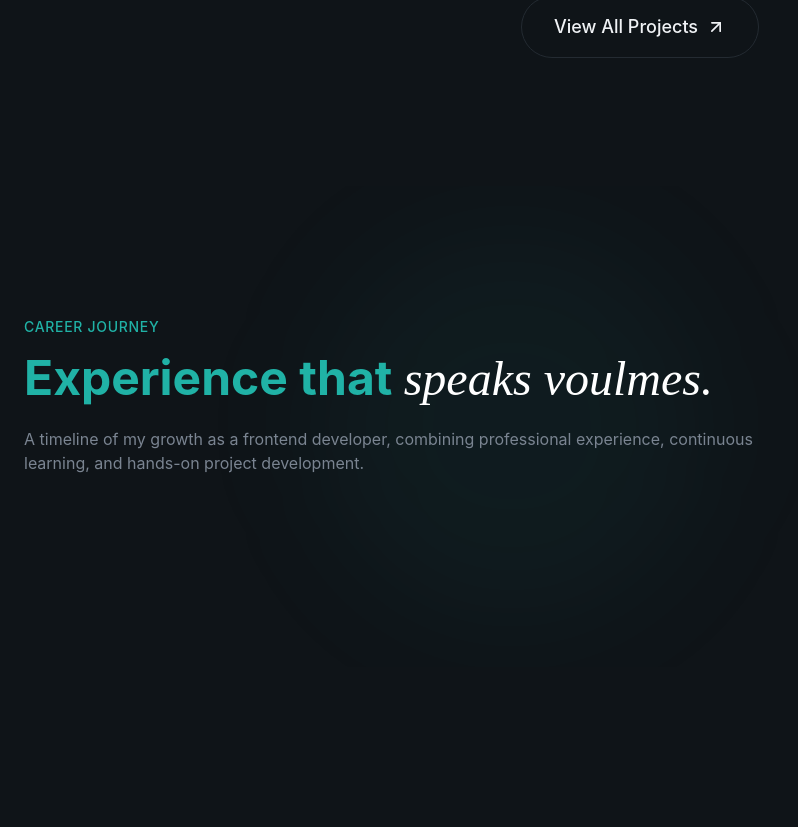
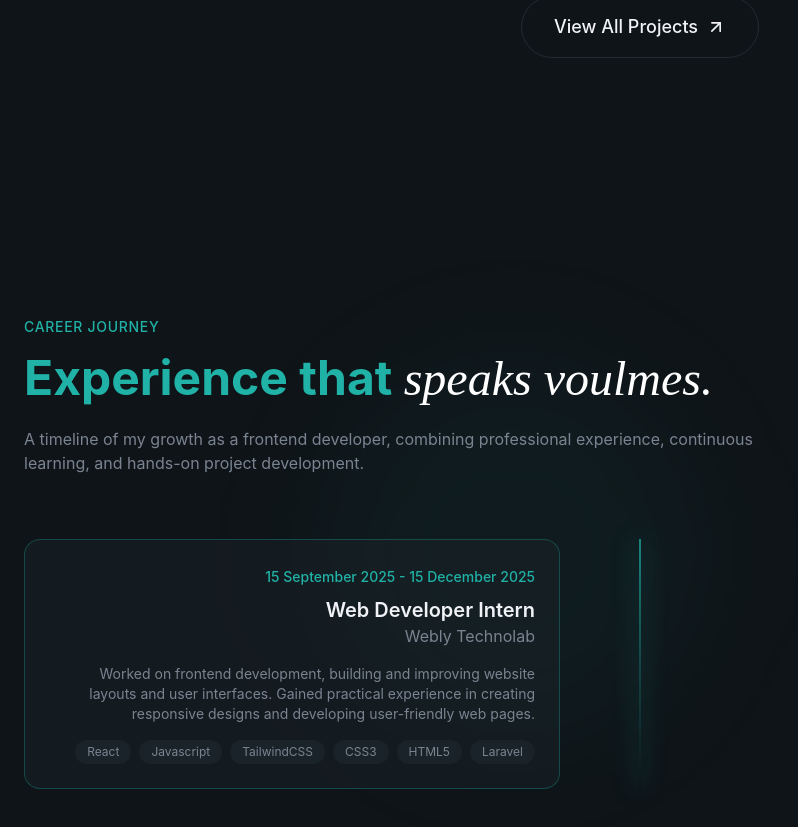
Before and after one commit to vipinverma-code/Portfolio-Website, a React (Vite) app: page / in a window 1280 px wide. Shown: the part 4620-5447 px from the top of the page, without its empty margins (0-798 px from the left). Before the commit the page ends 5287 px from the top, so only its background shows below. Built offline with nearby package versions, Linux system fonts and the light colour scheme.

Commit message:
changes done

```diff
--- a/src/index.css
+++ b/src/index.css
@@ -172,6 +172,12 @@ body {
       backdrop-filter: blur(16px);
       box-shadow: 0 0 20px color-mix(in srgb, #26c4b8 20%, transparent);
     }
+
+    .timeline-grow {
+      box-shadow: 0 0 40px
+        color-mix(in srgb, var(--color-primary) 35%, transparent),
+        0 0 80px color-mix(in srgb, var(--color-primary) 25%, transparent);
+    }
   }
 
 }
--- a/src/sections/Experience.jsx
+++ b/src/sections/Experience.jsx
@@ -58,6 +58,36 @@ const Experience = () => {
           <div className="timeline-glow absolute left-0 md:left-1/2 top-0 bottom-0 w-[2px] bg-gradient-to-b from-primary/70 via-primary/30 to-transparent md:-translate-x-1/2 shadow-[0_0_25px_rgba(32,178,166,0.8)]" />
          {/* Experience Items */}
          <div className="space-y-12">
+          {experiences.map((exp,idx)=>
+          (
+            <div key={idx} className="relative grid md:grid-cols-2 gap-8 animate-fade-in"
+            style={{animationDelay: `${(idx +1 ) * 150}ms`}}>
+              {/* Timeline dot */}
+              {/* <div className="absolute left-0 md:left-1/2 top-0">
+
+              </div> */}
+              {/* Content */}
+              <div
+              className={`pl-8 md:pl-0 ${
+                idx %2 ===  0
+                ? "md:pr-16 md:text-right"
+                : "md:col-start-2 md:pl-16"
+              }`}>
+
+                <div className={`glass p-6 rounded-2xl border border-primary/30 hover:border-primary/50 transition-all duration-500`}>
+                  <span className="text-sm text-primary font-medium">{exp.period} </span>
+                  <h3 className="text-xl font-semibold mt-2">{exp.role}</h3>
+                  <p className="text-muted-foreground">{exp.company}</p>
+                  <p className="text-sm text-muted-foreground mt-4">{exp.description}</p>
+                  <div className={`flex flex-wrap gap-2 mt-4 ${idx % 2 === 0 ? "md:justify-end" : ""}`}>
+                    {exp.technologies.map((tech, techIdx) =>(
+                    <span key={techIdx} className="px-3 py-1 bg-surface text-xs rounded-full text-muted-foreground">{tech}</span>
+                  ))}
+                  </div>
+                </div>
+              </div>
+            </div>
+          ))}
           </div>
 
 
```
